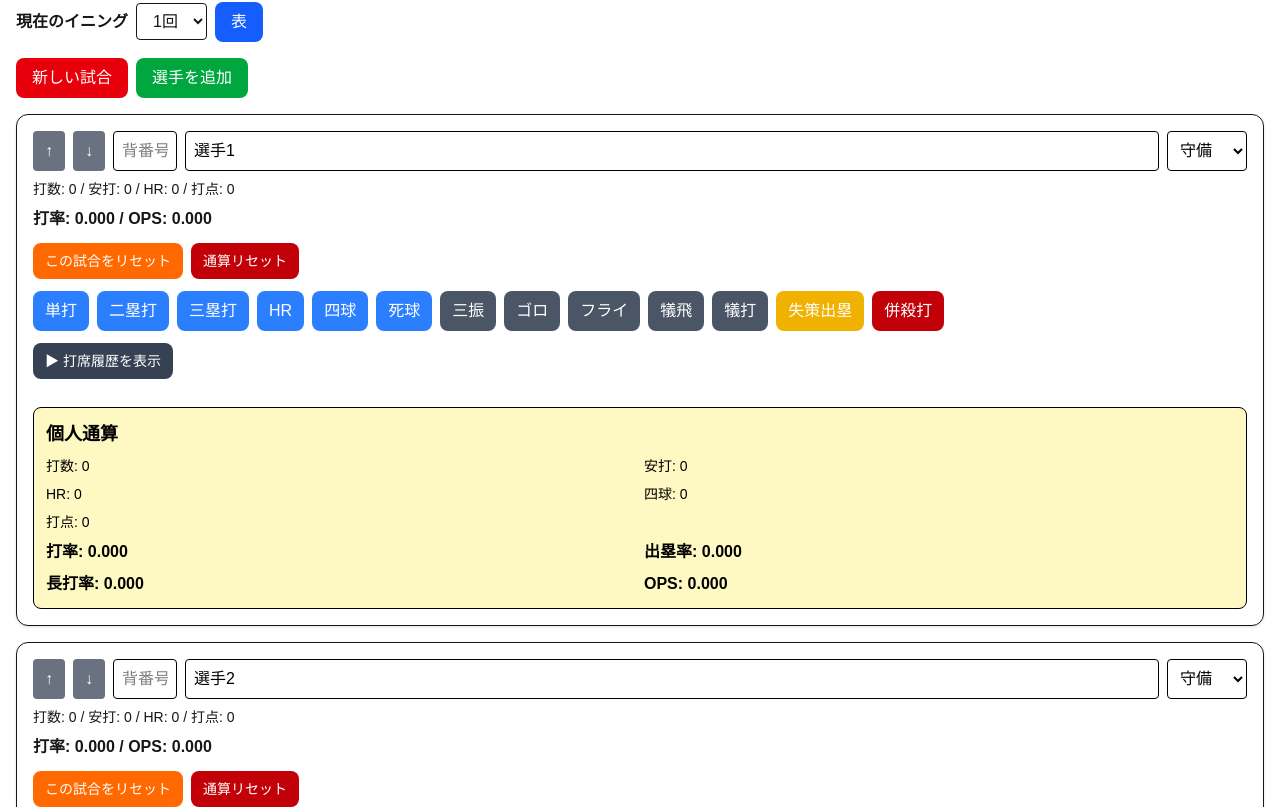
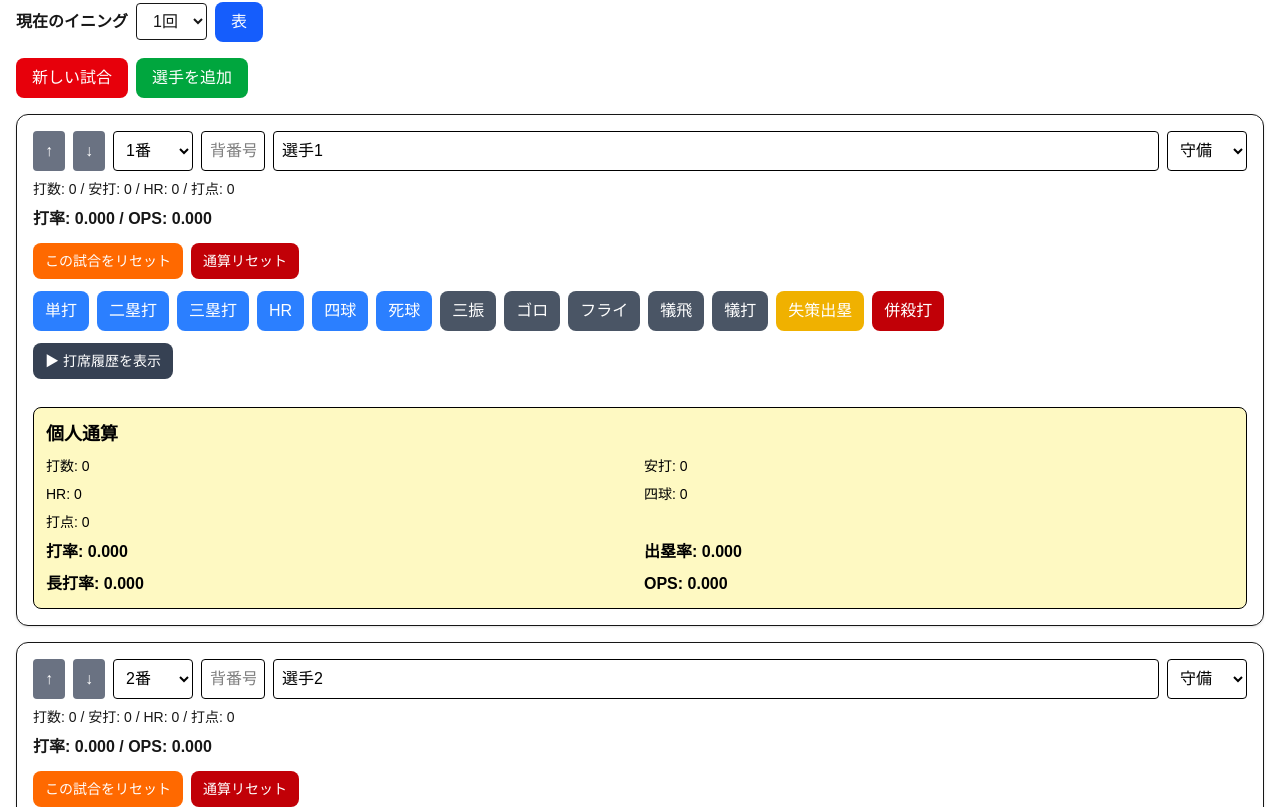
Before and after one commit to forcascreate-eng/baseball-ops-app, a Next.js app: page / in a window 1280 px wide. Shown: the part 1053-1860 px from the top of the page. Built offline with nearby package versions, Linux system fonts and the light colour scheme.

Commit message:
improve batting order change

```diff
--- a/app/page.tsx
+++ b/app/page.tsx
@@ -260,6 +260,15 @@ export default function Home() {
     updated[index] = updated[newIndex];
     updated[newIndex] = temp;
     setPlayers(updated);
+  };
+    const changeBattingOrder = (fromIndex: number, toIndex: number) => {
+      if (fromIndex === toIndex) return;
+
+      const updated = [...players];
+      const [movedPlayer] = updated.splice(fromIndex, 1);
+      updated.splice(toIndex, 0, movedPlayer);
+
+      setPlayers(updated);
   };
 
   const addPlayer = () => {
@@ -680,6 +689,20 @@ const restoreGameHistory = (index: number) => {
             ↓
           </button>
 
+          <select
+            value={playerIndex}
+            onChange={(e) =>
+              changeBattingOrder(playerIndex, Number(e.target.value))
+            }
+            className="border px-2 py-1 rounded w-20 bg-white text-black"
+          >
+            {players.map((_, i) => (
+              <option key={i} value={i}>
+                 {i + 1}番
+              </option>
+            ))}
+          </select>
+
           <input
             value={player.number || ""}
             onChange={(e) => {
```
